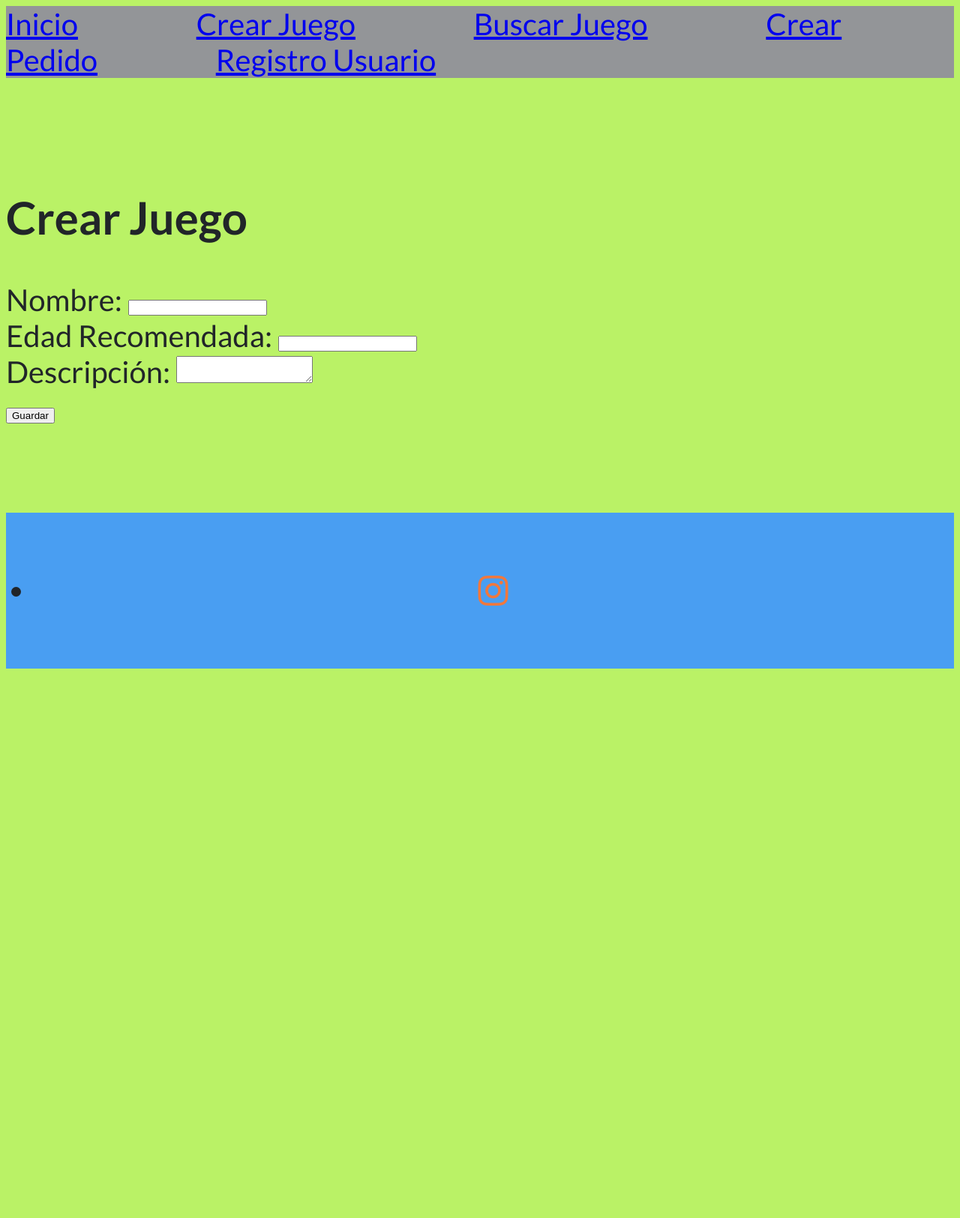
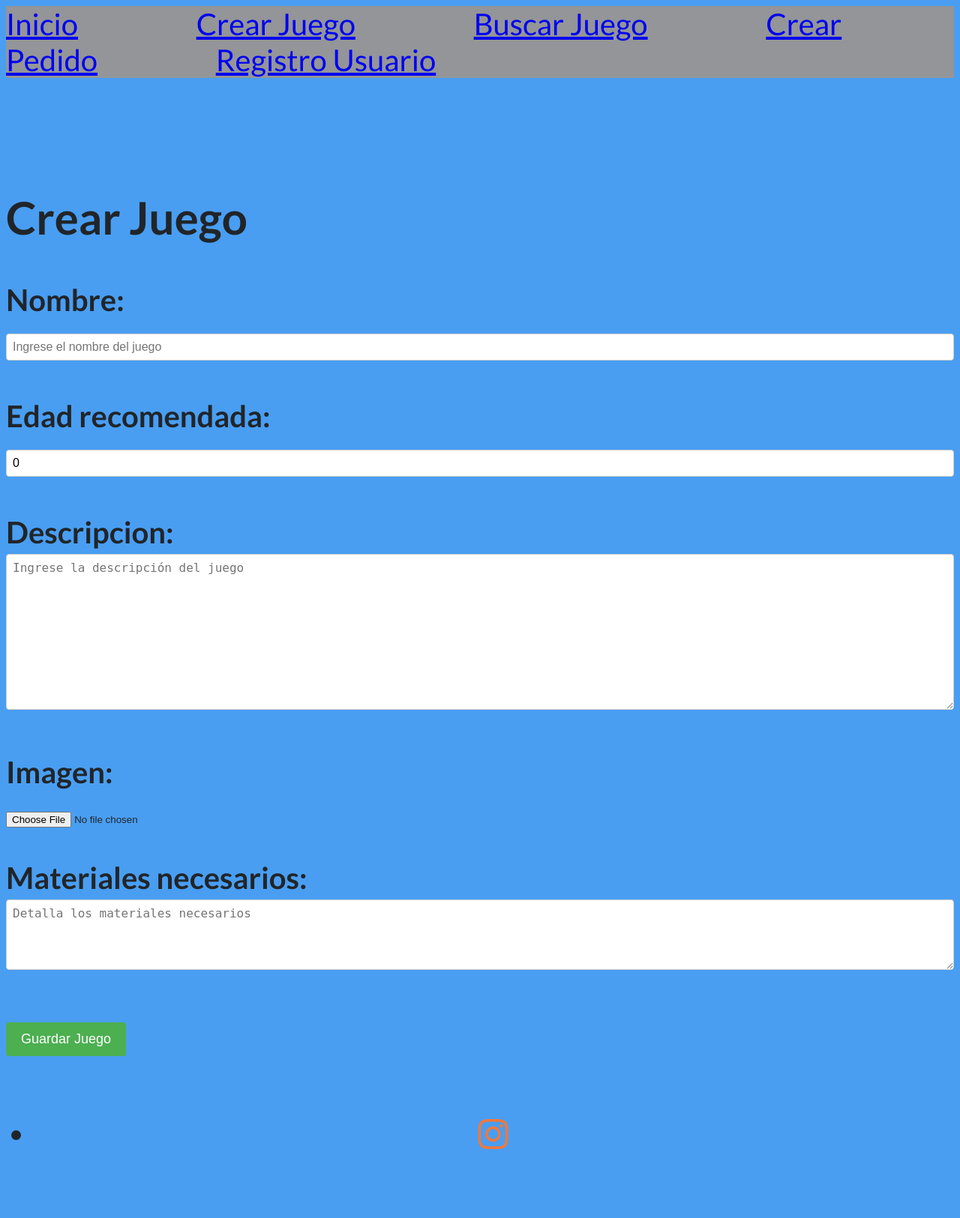
Before and after one commit to Leocuru/Proyecto_Final_Python_Leonardo_Curuchet, a Django app: page /crear_juego/ in a window 1280 px wide. Shown: the whole page at 75% size. Before the commit the page ends 892 px from the top, so only its background shows below. Run offline with Django 5.2, Linux system fonts and the light colour scheme; some libraries are stand-ins or nearby versions.

Commit message:
MODIFICACION DE CREAR JUEGO

```diff
--- a/AppTienda/Templates/crear_juego.html
+++ b/AppTienda/Templates/crear_juego.html
@@ -1,18 +1,21 @@
+<!-- crear_juego.html -->
 {% extends 'base.html' %}
 
 {% block content %}
+<style>
+    /* Estilos adicionales si los necesitas */
+    .form-control {
+        /* Estilos para form-control si es necesario */
+    }
+    .form-control-file {
+        /* Estilos para form-control-file si es necesario */
+    }
+</style>
+
 <h2>Crear Juego</h2>
-<form method="post">
+<form method="post" enctype="multipart/form-data">
     {% csrf_token %}
-    <label for="nombre">Nombre:</label>
-    <input type="text" id="nombre" name="nombre" required>
-    <br>
-    <label for="edad_recomendada">Edad Recomendada:</label>
-    <input type="number" id="edad_recomendada" name="edad_recomendada" min="0" required>
-    <br>
-    <label for="descripcion">Descripción:</label>
-    <textarea id="descripcion" name="descripcion" required></textarea>
-    <br>
-    <button type="submit">Guardar</button>
+    {{ form.as_p }}
+    <button type="submit" class="btn btn-primary">Guardar Juego</button>
 </form>
 {% endblock %}
--- a/AppTienda/forms.py
+++ b/AppTienda/forms.py
@@ -7,9 +7,21 @@ class UsuarioForm(forms.ModelForm):
         fields = ['nombre', 'email', 'edad']
 
 class JuegoForm(forms.ModelForm):
+    imagen = forms.ImageField(label='Imagen', required=True)
+    materiales = forms.CharField(label='Materiales necesarios', widget=forms.Textarea)
+
+
     class Meta:
         model = Juego
-        fields = ['nombre', 'edad_recomendada', 'descripcion']
+        fields = ['nombre', 'edad_recomendada', 'descripcion', 'imagen', 'materiales']
+
+    def __init__(self, *args, **kwargs):
+        super().__init__(*args, **kwargs)
+        self.fields['nombre'].widget.attrs.update({'class': 'form-control', 'placeholder': 'Ingrese el nombre del juego'})
+        self.fields['edad_recomendada'].widget.attrs.update({'class': 'form-control', 'placeholder': 'Ingrese la edad recomendada'})
+        self.fields['descripcion'].widget.attrs.update({'class': 'form-control', 'placeholder': 'Ingrese la descripción del juego'})
+        self.fields['imagen'].widget.attrs.update({'class': 'form-control-file'})
+        self.fields['materiales'].widget.attrs.update({'class': 'form-control', 'rows': 4, 'placeholder': 'Detalla los materiales necesarios'})
 
 class PedidoForm(forms.ModelForm):
     class Meta:
--- a/AppTienda/models.py
+++ b/AppTienda/models.py
@@ -12,6 +12,7 @@ class Juego(models.Model):
     nombre = models.CharField(max_length=100)
     edad_recomendada = models.IntegerField(default=0)
     descripcion = models.TextField()
+    materiales = models.TextField()  # Campo para los materiales necesarios
 
     def __str__(self):
         return self.nombre
--- a/AppTienda/static/css/styles.css
+++ b/AppTienda/static/css/styles.css
@@ -1,6 +1,6 @@
 /* Custom styles */
 body {
-  background-color: #baf266; /* Fondo blanco para el cuerpo de la página */
+  background-color: #499ef2; /* Fondo blanco para el cuerpo de la página */
   color: #212529;
   font-family: 'Lato', sans-serif; /* Cambiar la fuente predeterminada */
   font-size: 40px; /* Tamaño de fuente base */
@@ -44,3 +44,64 @@ body {
   color: #e17528; /* Cambio a azul al pasar el mouse por encima */
   font-size: 40px;
 }
+
+{% extends 'base.html' %}
+
+{% block content %}
+<style>
+    /* Estilos para mejorar la legibilidad y el tamaño de los elementos */
+    form {
+        max-width: 600px;
+        margin: auto;
+    }
+    label {
+        display: block;
+        margin-bottom: 5px;
+        font-weight: bold;
+    }
+    input[type=text],
+    input[type=number],
+    textarea {
+        width: 100%;
+        padding: 8px;
+        font-size: 16px;
+        border: 1px solid #ccc;
+        border-radius: 4px;
+        box-sizing: border-box;
+        margin-bottom: 10px;
+    }
+    button[type=submit] {
+        background-color: #4CAF50;
+        color: white;
+        padding: 12px 20px;
+        border: none;
+        border-radius: 4px;
+        cursor: pointer;
+        font-size: 18px;
+    }
+    button[type=submit]:hover {
+        background-color: #45a049;
+    }
+</style>
+
+<h2>Crear Juego</h2>
+<form method="post">
+    {% csrf_token %}
+    <label for="nombre">Nombre:</label>
+    <input type="text" id="nombre" name="nombre" required>
+    <br>
+    <label for="edad_recomendada">Edad Recomendada:</label>
+    <input type="number" id="edad_recomendada" name="edad_recomendada" min="0" required>
+    <br>
+    <label for="objetivo">Objetivo del Juego:</label>
+    <textarea id="objetivo" name="objetivo" rows="4" required></textarea>
+    <br>
+    <label for="materiales">Materiales Necesarios:</label>
+    <textarea id="materiales" name="materiales" rows="4" required></textarea>
+    <br>
+    <label for="instrucciones">Instrucciones de Juego:</label>
+    <textarea id="instrucciones" name="instrucciones" rows="8" required></textarea>
+    <br>
+    <button type="submit">Guardar Juego</button>
+</form>
+{% endblock %}
--- a/AppTienda/views.py
+++ b/AppTienda/views.py
@@ -7,12 +7,14 @@ def index(request):
 
 def crear_juego(request):
     if request.method == 'POST':
-        form = JuegoForm(request.POST)
+        form = JuegoForm(request.POST, request.FILES)  # Incluir request.FILES para manejar archivos
         if form.is_valid():
-            form.save()
-            return redirect('index')
+            juego = form.save(commit=False)  # Guardar el formulario pero sin commit para manejar la imagen
+            juego.imagen = form.cleaned_data['imagen']  # Asignar la imagen
+            juego.save()  # Guardar el objeto Juego con la imagen asignada
+            return redirect('index')  # Redireccionar a la página principal u otra página de confirmación
     else:
-        form = JuegoForm()
+        form = JuegoForm()  # Formulario vacío para mostrar al principio
     return render(request, 'crear_juego.html', {'form': form})
 
 def crear_pedido(request):
```
Also changed, not shown: AppTienda/Templates/index.html (+9 -1 lines).
